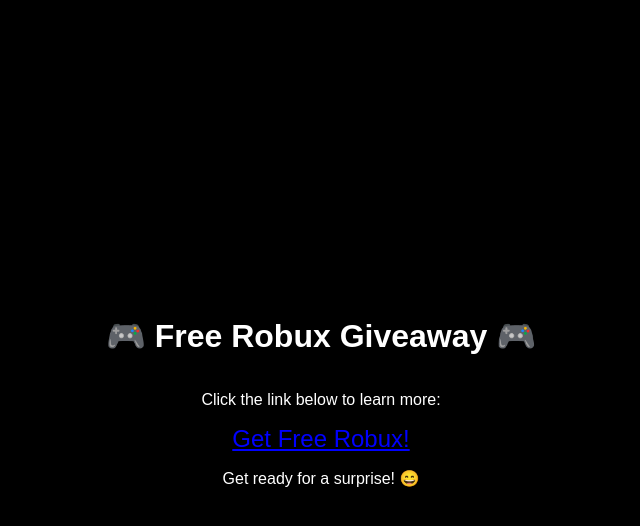
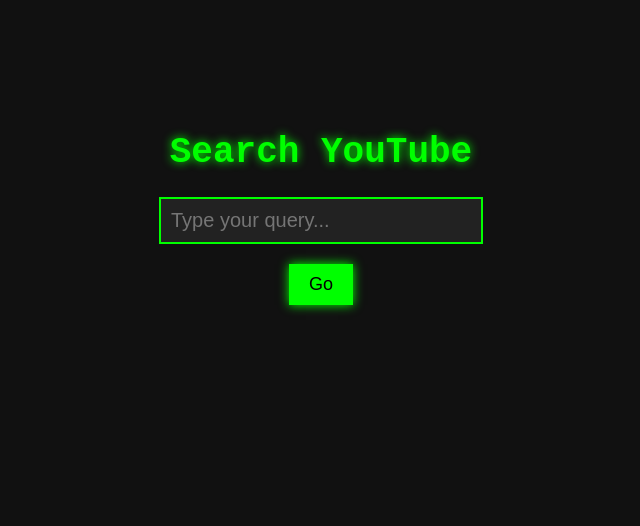
Before and after one commit to gollclock/mathtest.org, a plain HTML site: page index.html in a window 1280 px wide. Shown: the whole page, without its empty margins (319-959 px from the left). Drawn offline with Linux system fonts and the light colour scheme.

Commit message:
index.html

```diff
--- a/index.html
+++ b/index.html
@@ -1,38 +1,58 @@
 <!DOCTYPE html>
 <html lang="en">
 <head>
-    <meta charset="UTF-8">
-    <meta name="viewport" content="width=device-width, initial-scale=1.0">
-    <title>Free Robux!</title>
+  <meta charset="UTF-8" />
+  <meta name="viewport" content="width=device-width, initial-scale=1.0" />
+  <title>YouTube Search Portal</title>
   <style>
     body {
-            margin: 0;
-            display: flex;
-            justify-content: center;
-            align-items: center;
-            height: 100vh;
-            background-color: black;
-            color: white;
-            font-family: Arial, sans-serif;
-            flex-direction: column;
+      background-color: #111;
+      color: lime;
+      font-family: 'Courier New', monospace;
       text-align: center;
+      padding-top: 100px;
     }
     h1 {
+      font-size: 36px;
+      text-shadow: 0 0 10px lime;
+    }
+    input {
+      padding: 10px;
+      font-size: 20px;
+      width: 300px;
+      background-color: #222;
+      color: lime;
+      border: 2px solid lime;
       margin-bottom: 20px;
     }
-        .video-link {
-            color: #00f;
-            text-decoration: underline;
-            font-size: 1.5rem;
+    button {
+      padding: 10px 20px;
+      font-size: 18px;
+      background-color: lime;
+      color: black;
+      border: none;
+      cursor: pointer;
+      box-shadow: 0 0 10px lime;
+    }
+    button:hover {
+      background-color: #0f0;
     }
   </style>
 </head>
 <body>
-    <h1>🎮 Free Robux Giveaway 🎮</h1>
-    <p>Click the link below to learn more:</p>
-    <a class="video-link" href="https://www.youtube.com/watch?v=q-Y0bnx6Ndw" target="_blank">
-        Get Free Robux!
-    </a>
-    <p>Get ready for a surprise! 😄</p>
+  <h1 id="searchHeader">Search YouTube</h1>
+  <input type="text" id="searchInput" placeholder="Type your query..." />
+  <br />
+  <button onclick="goToYouTube()">Go</button>
+
+  <script>
+    function goToYouTube() {
+      const query = document.getElementById("searchInput").value;
+      if (query.trim() === "") return;
+      document.getElementById("searchHeader").textContent = `You searched: "${query}"`;
+      const youtubeURL = `https://www.youtube.com/results?search_query=${encodeURIComponent(query)}`;
+      window.open(youtubeURL, '_blank');
+    }
+  </script>
 </body>
 </html>
```
Lines whose indentation alone changed are shown as unchanged.
